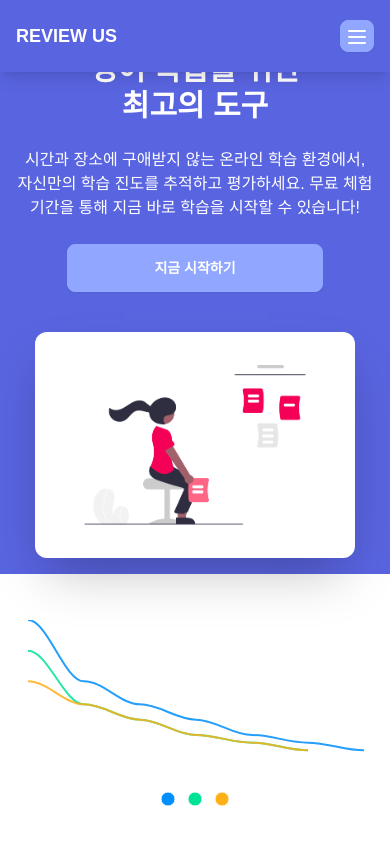
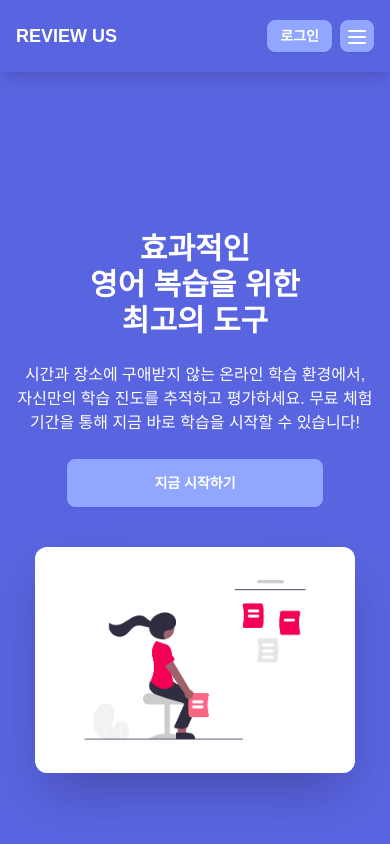
Before and after one commit to minheebaek/english-review, a React (Create React App) app in the folder frontend/: page / in a window 390 px wide. Shown: the top 844 px of the page. Built offline with nearby package versions, Linux system fonts and the light colour scheme.

Commit message:
Design : - Navbar 반응형 버튼 UI - Home 페이지 모바일 padding top 설정

```diff
--- a/frontend/src/components/common/navbar.tsx
+++ b/frontend/src/components/common/navbar.tsx
@@ -32,12 +32,33 @@ const Navbar = () => {
           <Link to={"/"} className="uppercase text-lg font-bold">
             review us
           </Link>
+          <div className="flex items-center gap-x-2">
+            {loginInfo ? (
+              <div className="flex items-center gap-x-2 ">
+                <button
+                  onClick={() => navigate("mystudy/write")}
+                  className="btn btn-secondary btn-square text-white btn-sm"
+                >
+                  <Plus size={14} />
+                </button>
+                <AvatarMenu />
+              </div>
+            ) : (
+              <button
+                onClick={() => navigate("/auth")}
+                className="btn btn-sm btn-secondary text-white "
+              >
+                로그인
+              </button>
+            )}
             <button
               className="btn btn-secondary btn-sm text-white p-1"
               onClick={() => toggleNavbarOpen()}
             >
               <Menu size={24} className="swap-off fill-current" />
             </button>
+          </div>
+
           {/* Mobile Nav */}
           <div
             className={clsx(
@@ -102,10 +123,10 @@ const Navbar = () => {
             ))}
           </ul>
           {loginInfo ? (
-            <div className="flex items-center gap-x-2">
+            <div className="flex flex-col  items-center md:flex-row gap-x-2 gap-y-5">
               <button
                 onClick={() => navigate("mystudy/write")}
-                className="btn btn-secondary text-white btn-sm"
+                className="btn btn-secondary text-white btn-xs md:btn-sm"
               >
                 <Plus size={14} />새 복습
               </button>
--- a/frontend/src/components/home/section-layout.tsx
+++ b/frontend/src/components/home/section-layout.tsx
@@ -34,7 +34,7 @@ const SectionLayout: React.FC<SectionLayoutProps> = ({
     <Layout>
       <div
         className={clsx(
-          "hero min-h-full lg:min-h-[760px] ",
+          "hero min-h-screen lg:min-h-[760px] ",
           isLast ? "border-primary border-t-2" : "",
           textColor,
           bgColor
--- a/frontend/src/pages/home.tsx
+++ b/frontend/src/pages/home.tsx
@@ -2,8 +2,8 @@ import SectionLayout from "../components/home/section-layout";
 
 export default function Home() {
   return (
-    <>
-      <div className="bg-primary">
+    <main className="">
+      <div className="bg-primary pt-20 sm:pt-24 md:pt-0">
         <SectionLayout
           title={`효과적인
                   영어 복습을 위한
@@ -40,6 +40,6 @@ export default function Home() {
           isSecondary
         />
       </div>
-    </>
+    </main>
   );
 }
```
Lines whose indentation alone changed are shown as unchanged.
